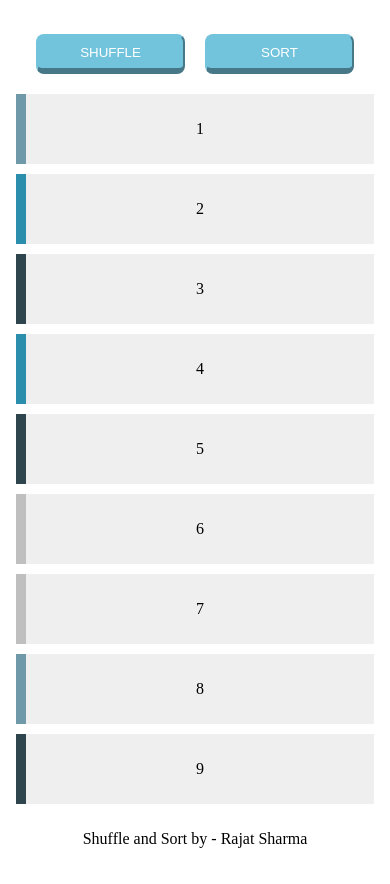
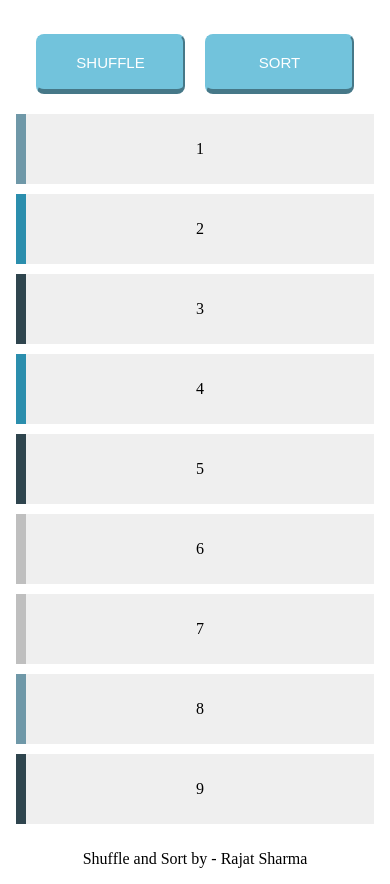
Before and after one commit to rajats51/shuffle-short-app, a plain HTML site: page index.html in a window 390 px wide. Shown: the part 66-950 px from the top of the page. Drawn offline with Linux system fonts and the light colour scheme.

Commit message:
css update

```diff
--- a/index.html
+++ b/index.html
@@ -5,7 +5,7 @@
     <meta name="viewport" content="width=device-width, initial-scale=1.0" />
     <meta http-equiv="X-UA-Compatible" content="ie=edge" />
     <link rel="stylesheet" href="styles.css?v=1" />
-    <title>Static Template</title>
+    <title>Shuffle and Sort App</title>
   </head>
   <body>
     <header class="header">
--- a/styles.css
+++ b/styles.css
@@ -5,6 +5,10 @@ body {
   background: #efefef;
   padding: 0;
   margin: 0;
+}
+.container {
+  display: flex;
+  padding: 16px;
 }
 .header {
   width: 100%;
@@ -18,14 +22,6 @@ body {
   align-items: center;
   height: 100%;
   color: #efefef;
-}
-header {
-  text-align: center;
-}
-
-.container {
-  display: flex;
-  padding: 16px;
 }
 
 .button-section {
@@ -48,12 +44,13 @@ header {
   border-radius: 8px;
   color: #fff;
   background-color: #72c3dc;
-  border-bottom-width: 6px;
+  border-bottom-width: 5px;
   border-color: #72c3dc;
   cursor: pointer;
   border-bottom-color: #72c3dc;
   font-weight: 500;
-  font-weight: 16px;
+  font-size: 15px;
+  outline: none;
 }
 .button-section button ~ button {
   margin-top: 20px;
@@ -98,6 +95,10 @@ footer {
     margin: 20px;
     justify-content: center;
   }
+  .button-section button {
+    width: 150px;
+    height: 60px;
+  }
   .button-section button ~ button {
     margin-top: 0;
     margin-left: 20px;
```
